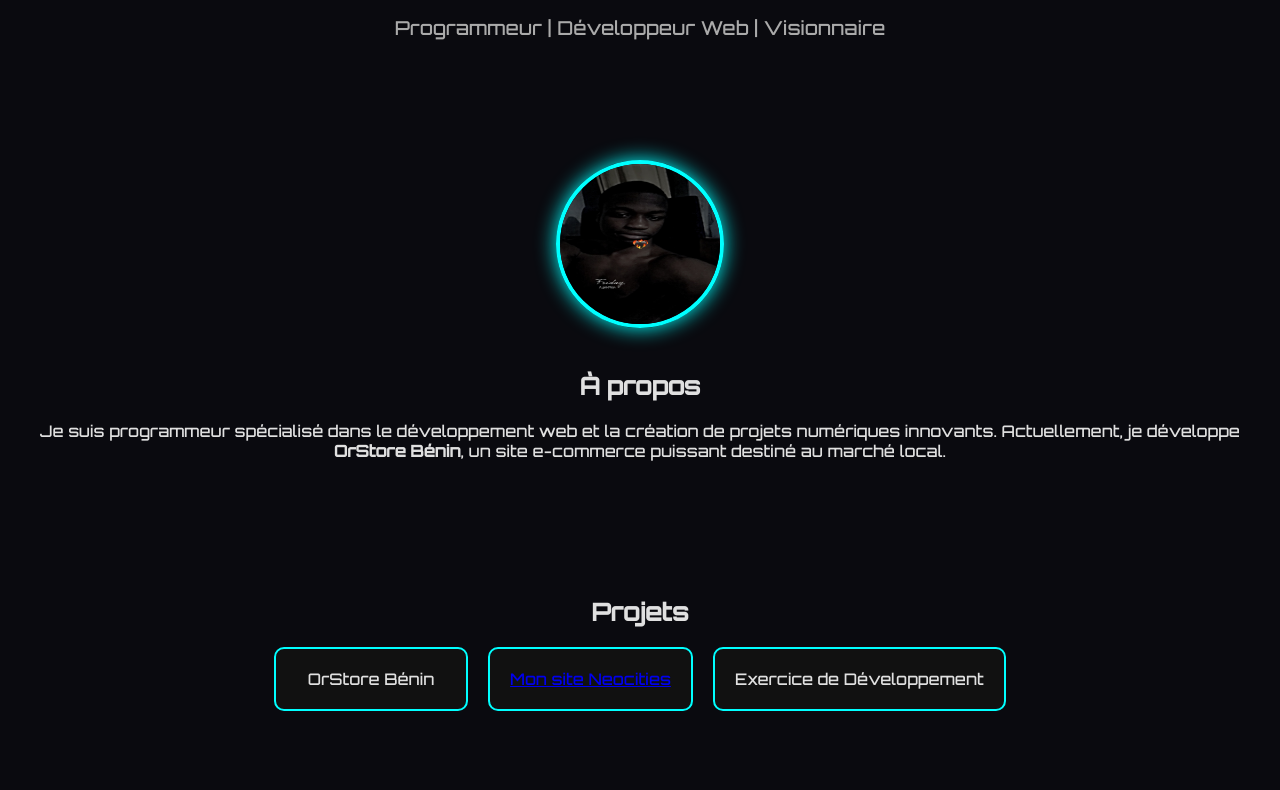
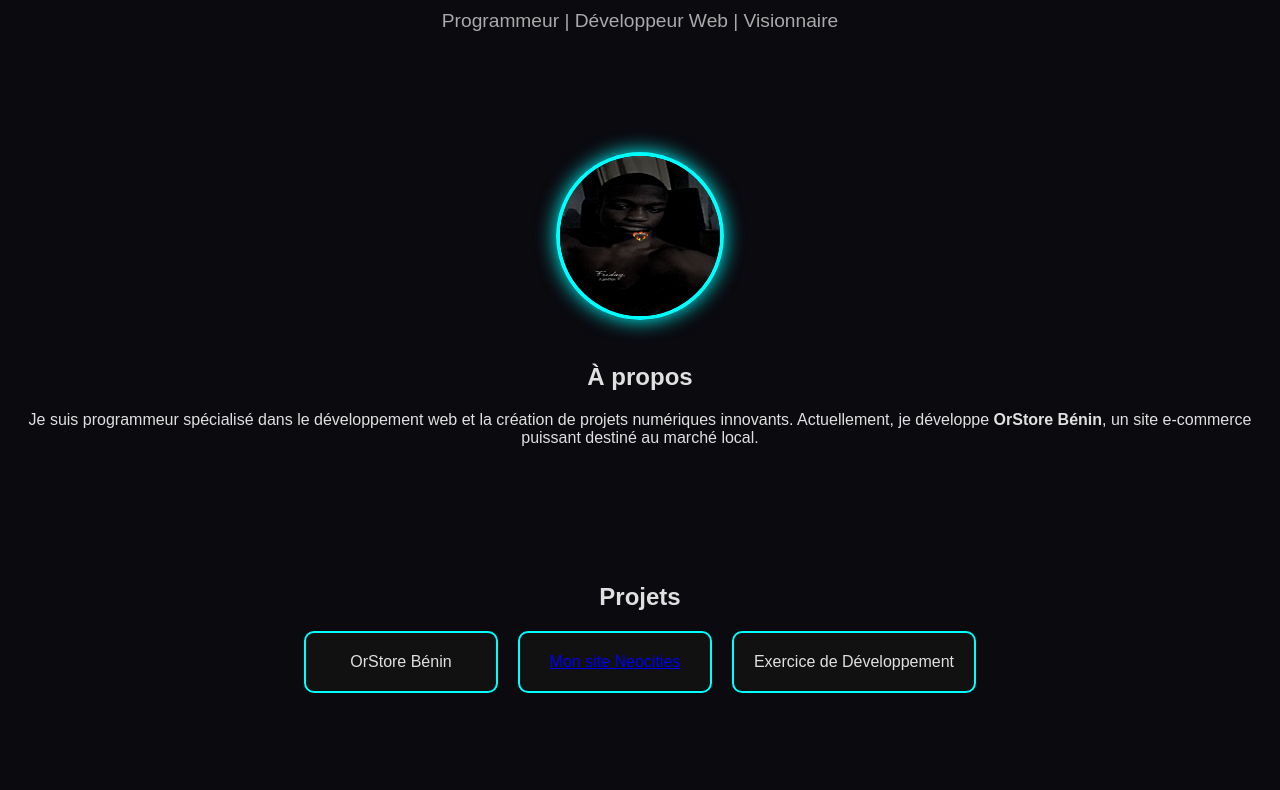
Before and after one commit to orstorex/FirstWebSite, a plain HTML site: page index.html in a window 1280 px wide. Shown: the part 209-999 px from the top of the page. Drawn offline with Linux system fonts and the light colour scheme.

Commit message:
Update style.css

```diff
--- a/style.css
+++ b/style.css
@@ -1,6 +1,6 @@
 body {
   margin: 0;
-  font-family: 'Orbitron', sans-serif;
+  font-family: 'Arial', serif;
   background: #0a0a0f;
   color: #e0e0e0;
   overflow-x: hidden;
```
